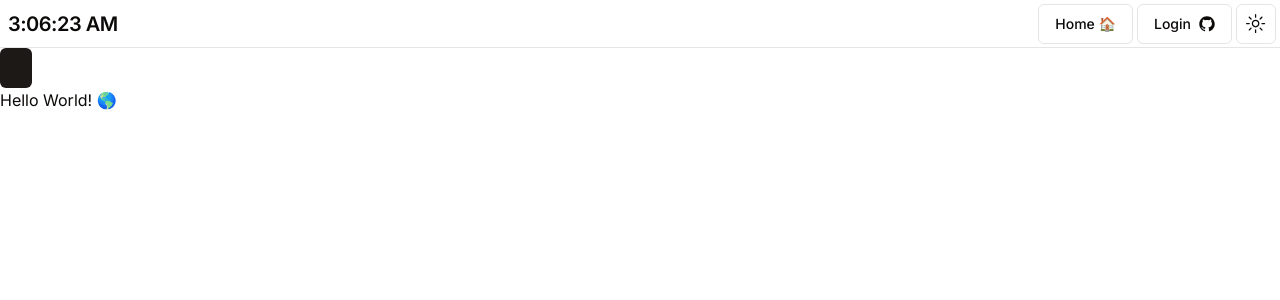
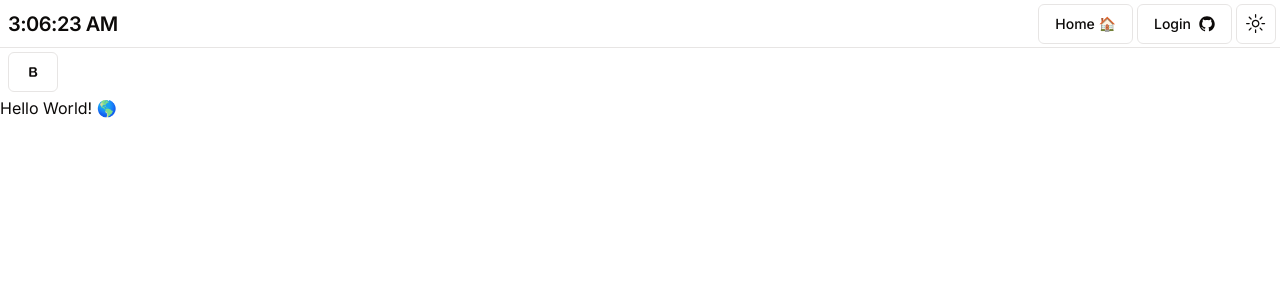
Before and after one commit to metal-face/blog-builder, a Next.js app: page /builder in a window 1280 px wide. Shown: the top 300 px of the page. Built offline with nearby package versions, Linux system fonts and the light colour scheme.

Commit message:
bold functionality added

```diff
--- a/components/tip-tap.js
+++ b/components/tip-tap.js
@@ -1,8 +1,9 @@
 'use client'
 
 import { useEditor, EditorContent } from '@tiptap/react'
+import { Button } from './ui/button'
+import { FontBoldIcon } from '@radix-ui/react-icons'
 import StarterKit from '@tiptap/starter-kit'
-import { Button } from './ui/button'
 
 const Tiptap = () => {
   const editor = useEditor({
@@ -13,16 +14,14 @@ const Tiptap = () => {
   })
 
   return (
-    <>
-      <div className="editor h-full w-full">
-        <div className="toolbar w-full h-14">
-          <Button>
-
-          </Button>
-        </div>
-        <EditorContent editor={editor} />
+    <div className="h-screen w-full">
+      <div className="w-full h-12 my-2 mx-2 px-2 flex justify-start items-center">
+        <Button variant="outline" onClick={() => editor.chain().focus().toggleBold().run()}>
+          <FontBoldIcon className="w-4 h-4"/>
+        </Button>
       </div>
-    </>
+      <EditorContent className="editor" editor={editor} />
+    </div>
   )
 }
 
```
